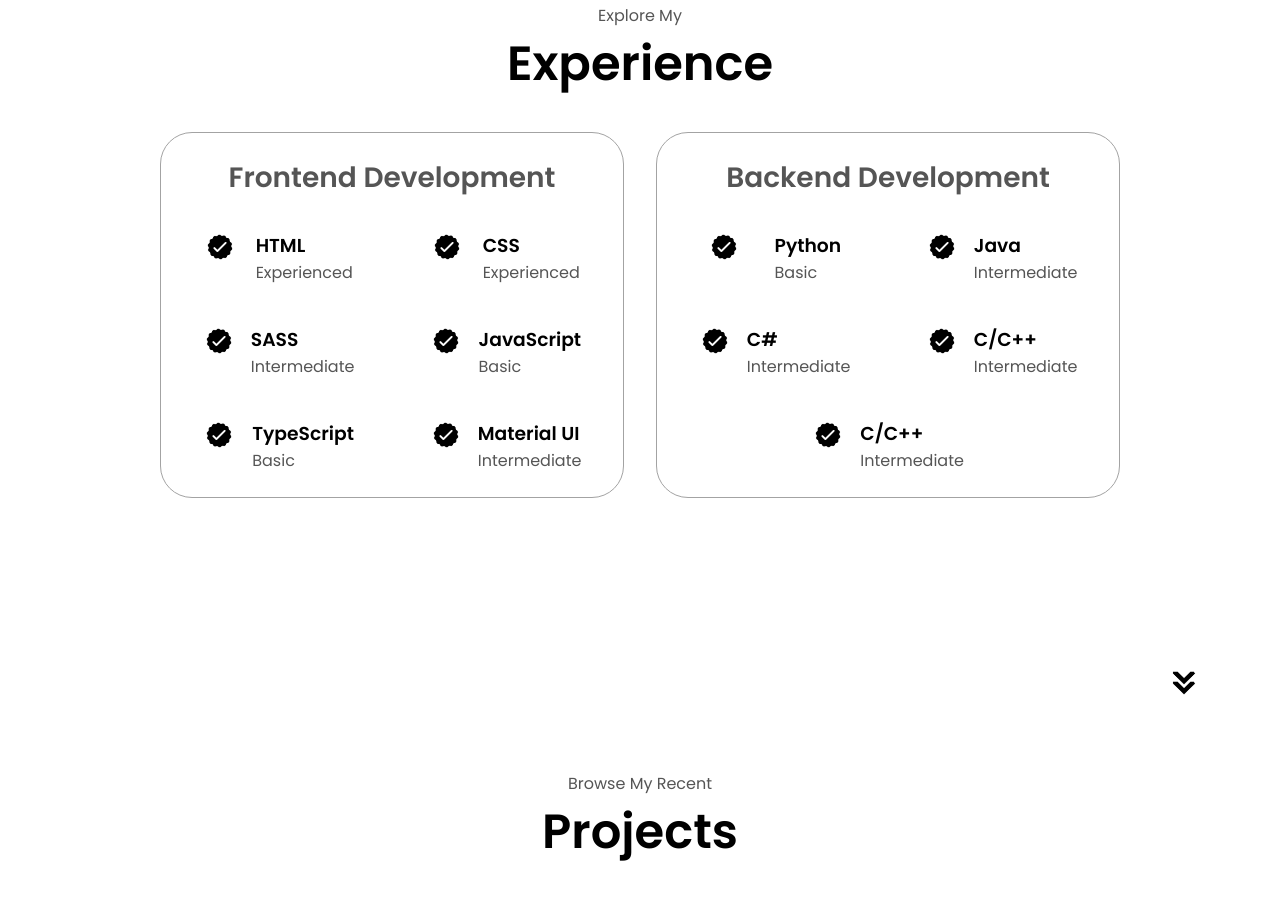
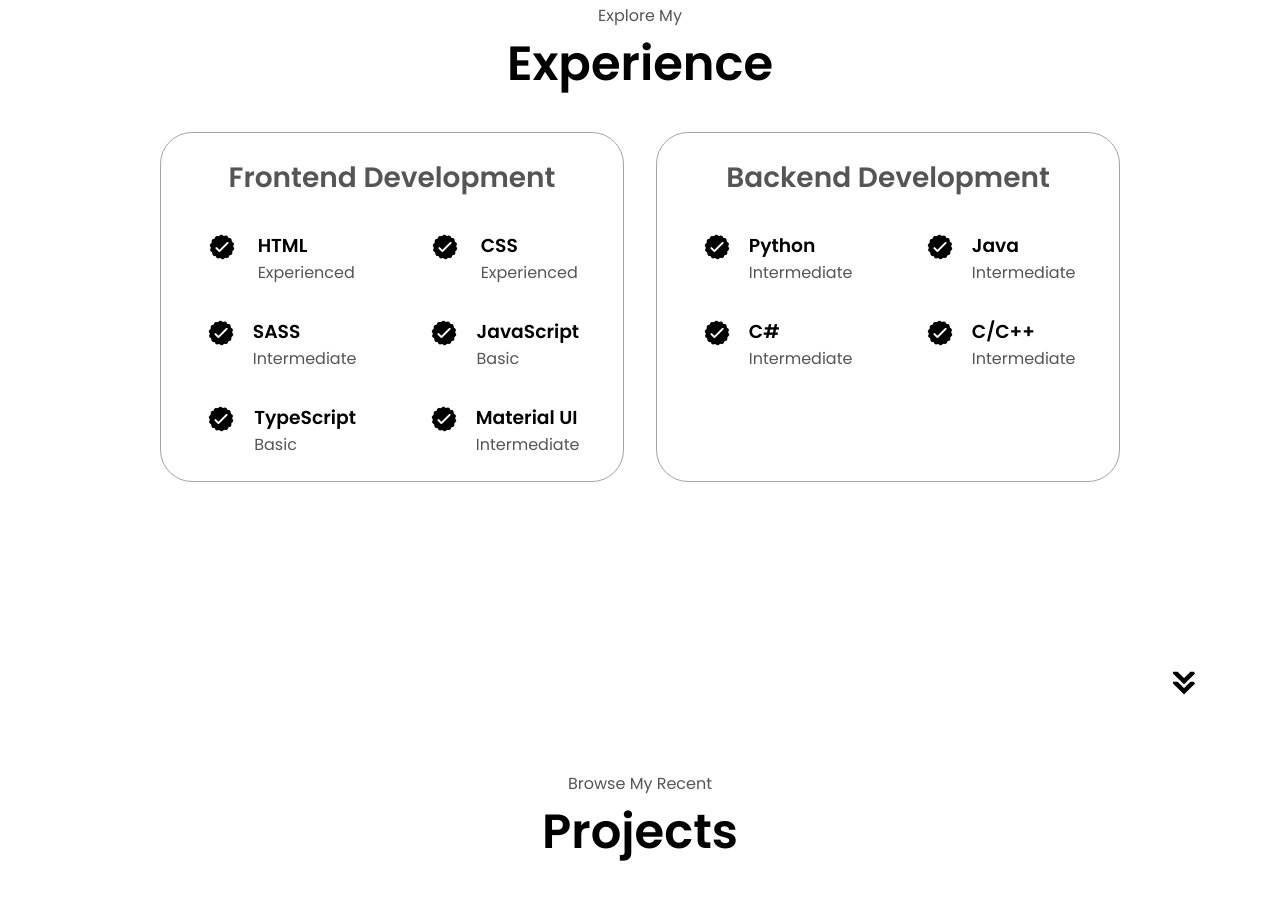
Before and after one commit to NassG1214/Portfolio, a plain HTML site: page index.html in a window 1280 px wide. Shown: the part 1693-2591 px from the top of the page. Drawn offline with Linux system fonts and the light colour scheme.

Commit message:
Update Python

```diff
--- a/index.html
+++ b/index.html
@@ -212,7 +212,7 @@
                 />
                 <div>
                   <h3>Python</h3>
-                  <p>Basic</p>
+                  <p>Intermediate</p>
                 </div>
               </article>
               <article>
@@ -248,17 +248,7 @@
                   <p>Intermediate</p>
                 </div>
               </article>
-              <article>
-                <img
-                  src="assets/checkmark.png"
-                  alt="Experience icon"
-                  class="icon"
-                />
-                <div>
-                  <h3>C/C++</h3>
-                  <p>Intermediate</p>
-                </div>
-              </article>
+            </div>
             </div>
           </div>
         </div>
--- a/style.css
+++ b/style.css
@@ -341,7 +341,7 @@ section {
   text-align: initial;
   flex-wrap: wrap;
   flex-direction: row;
-  gap: 2.5rem;
+  gap: 2rem;
   justify-content: space-around;
 }
 
```
